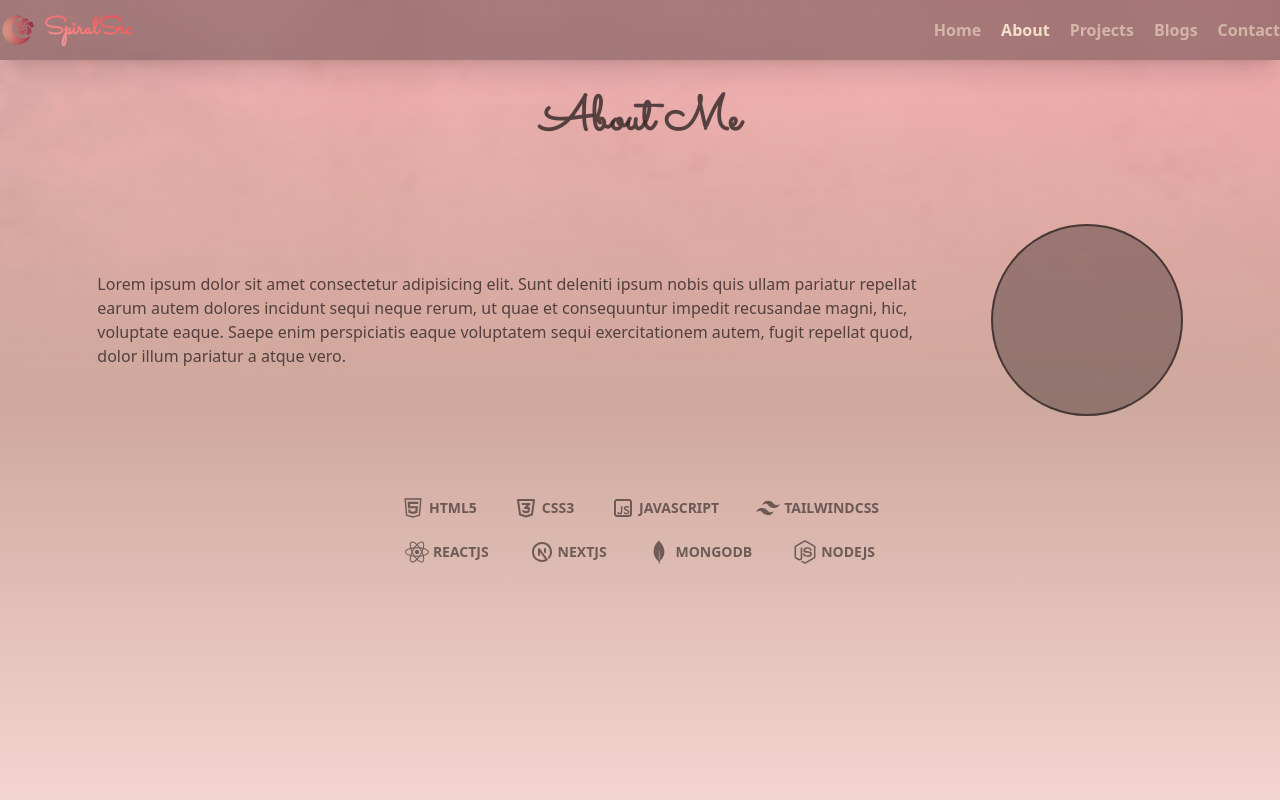
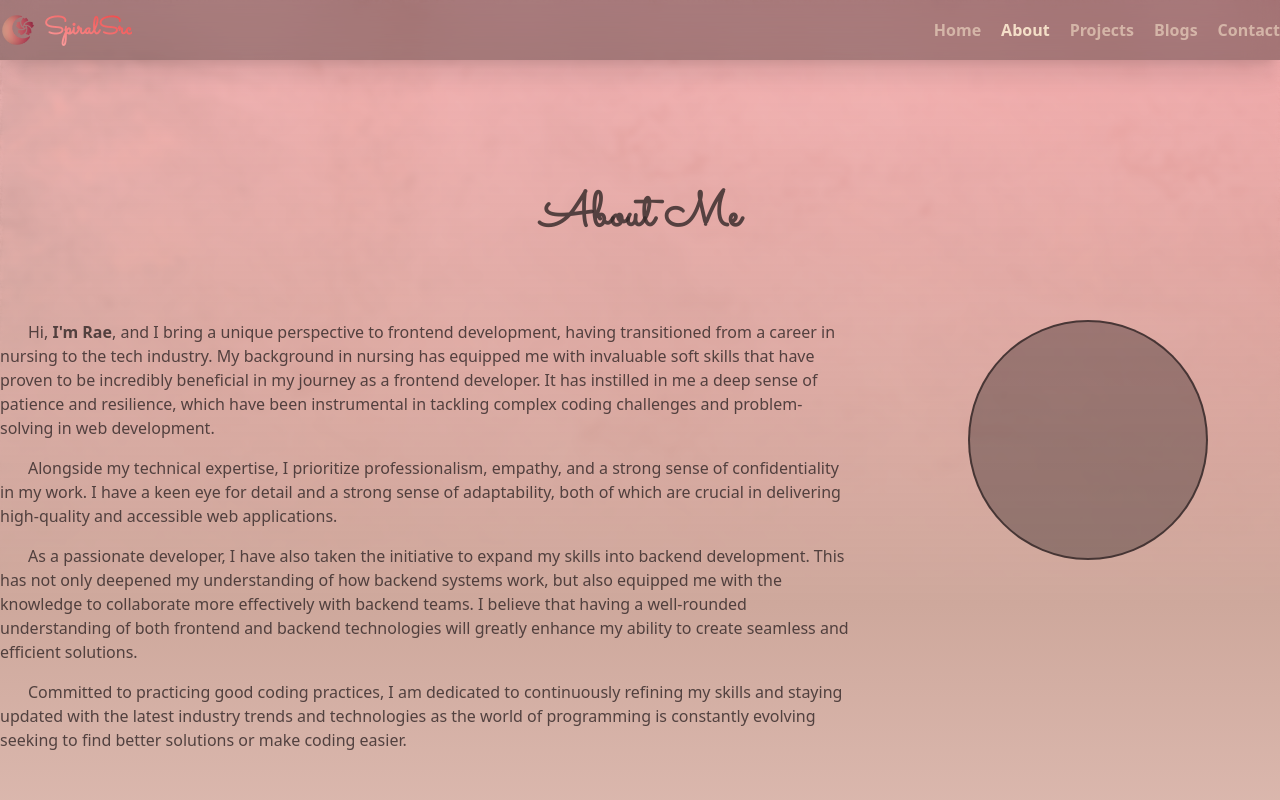
Before and after one commit to SpiralSrc/mynextportfolio, a Next.js app: page /about in a window 1280 px wide. Shown: the top 800 px of the page. Built offline with nearby package versions, Linux system fonts and the light colour scheme.

Commit message:
about me page, spacings in project intro

```diff
--- a/src/app/(pagesLayout)/about/page.tsx
+++ b/src/app/(pagesLayout)/about/page.tsx
@@ -5,9 +5,12 @@ export default function page() {
   return (
     <section>
       <div className="max-w-7xl mx-auto flex flex-col py-24 px-3 xl:px-0">
-        <h1 className="text-center font-sacramento font-bold text-5xl">About Me</h1>
+        <h1 className="text-center font-sacramento font-bold text-5xl mt-24">About Me</h1>
         <Me />
-        <Skills />
+        <div className="flex flex-col mt-20">
+          <p>Proficient in a wide range of technologies, including but not limited to:</p>
+          <Skills />
+        </div>
       </div>
     </section>
   );
--- a/src/app/(pagesLayout)/layout.tsx
+++ b/src/app/(pagesLayout)/layout.tsx
@@ -9,5 +9,5 @@ export const metadata: Metadata = {
 };
 
 export default function pagesLayout({ children }: { children: React.ReactNode }) {
-  return <div className="w-screen h-screen bg-section-gradient1">{children}</div>;
+  return <div className="w-screen bg-section-gradient1">{children}</div>;
 }
--- a/src/components/about/Me.tsx
+++ b/src/components/about/Me.tsx
@@ -1,14 +1,35 @@
 const Me = () => {
   return (
-    <div className="w-full flex flex-row flex-wrap-reverse justify-center items-center gap-10 mt-20">
+    <div className="w-full flex flex-col-reverse md:flex-row justify-center md:justify-between gap-10 mt-20">
       <div className="w-full md:w-4/6">
-        <p>
-          Lorem ipsum dolor sit amet consectetur adipisicing elit. Sunt deleniti ipsum nobis quis ullam pariatur repellat earum autem dolores incidunt
-          sequi neque rerum, ut quae et consequuntur impedit recusandae magni, hic, voluptate eaque. Saepe enim perspiciatis eaque voluptatem sequi
-          exercitationem autem, fugit repellat quod, dolor illum pariatur a atque vero.
-        </p>
+        <div className="flex flex-col gap-4">
+          <p className="indent-7">
+            Hi, <strong>I&apos;m Rae</strong>, and I bring a unique perspective to frontend development, having transitioned from a career in nursing
+            to the tech industry. My background in nursing has equipped me with invaluable soft skills that have proven to be incredibly beneficial in
+            my journey as a frontend developer. It has instilled in me a deep sense of patience and resilience, which have been instrumental in
+            tackling complex coding challenges and problem-solving in web development.
+          </p>
+          <p className="indent-7">
+            Alongside my technical expertise, I prioritize professionalism, empathy, and a strong sense of confidentiality in my work. I have a keen
+            eye for detail and a strong sense of adaptability, both of which are crucial in delivering high-quality and accessible web applications.
+          </p>
+
+          <p className="indent-7">
+            As a passionate developer, I have also taken the initiative to expand my skills into backend development. This has not only deepened my
+            understanding of how backend systems work, but also equipped me with the knowledge to collaborate more effectively with backend teams. I
+            believe that having a well-rounded understanding of both frontend and backend technologies will greatly enhance my ability to create
+            seamless and efficient solutions.
+          </p>
+          <p className="indent-7">
+            Committed to practicing good coding practices, I am dedicated to continuously refining my skills and staying updated with the latest
+            industry trends and technologies as the world of programming is constantly evolving seeking to find better solutions or make coding
+            easier.
+          </p>
+        </div>
       </div>
-      <div className="w-48 h-48 rounded-full overflow-hidden relative bg-primary/40 border-2 border-primary"></div>
+      <div className="md:w-[30%] flex justify-center">
+        <div className="w-60 h-60 rounded-full overflow-hidden relative bg-primary/40 border-2 border-primary"></div>
+      </div>
     </div>
   );
 };
--- a/src/components/about/Skills.tsx
+++ b/src/components/about/Skills.tsx
@@ -2,9 +2,9 @@ import { skillsData } from "@/lib/data/LinksData";
 
 const Skills = () => {
   return (
-    <div className="w-[40%] mx-auto flex flex-wrap justify-evenly items-center gap-5 mt-20">
+    <div className="w-[95%] md:w-[40%] mx-auto flex flex-wrap justify-evenly items-center gap-10 mt-10">
       {skillsData.map((skill, id) => (
-        <div key={id} className="flex flex-row gap-1 justify-center items-center opacity-80">
+        <div key={id} className="flex flex-row gap-10 justify-center items-center opacity-80">
           {<skill.icon className="text-2xl" />}
           <span className="uppercase text-sm font-semibold">{skill.name}</span>
         </div>
--- a/src/components/home/About.tsx
+++ b/src/components/home/About.tsx
@@ -11,23 +11,18 @@ const About = () => {
         <ImageOverlay />
       </div>
       <div className="max-w-7xl mx-auto h-full py-20 px-3 xl:px-0">
-        <div className="w-full h-full text-lg pt-7 indent-4 flex flex-col gap-5 px-6 md:px-14 border-2 border-primary/60 rounded-xl ">
-          <p>
-            I am a <strong>Front-end Developer</strong> based in the US, specialized in creating modern and responsive websites and landing pages. As
-            the world of programming is constantly evolving seeking to find better solutions or make coding easier, I myself is currently expanding my
-            knowledge by actively learning and exploring various frameworks to further enhance my development capabilities.
-          </p>
-          <p>
-            Committed to practicing good coding practices, I am dedicated to continuously refining my skills and staying updated with the latest
-            industry trends and technologies.
+        <div className="w-full h-full text-lg py-20 indent-4 flex flex-col my-10 gap-5 px-6 md:px-14 border-2 border-primary/60 rounded-xl ">
+          <p className="indent-7">
+            I am a <strong>Frontend Developer</strong> based in the US, specialized in creating modern and responsive websites. With a keen eye for
+            design and a deep understanding of user experience, I excel in creating visually stunning and functional web applications.
           </p>
 
           <div className="flex my-10 px-3 md:p-0">
             <Link
               href={"/about"}
-              className="bg-primary/90 text-[1.6vh] text-secondary flex rounded-full py-2 pl-2 pr-5 border border-primary btn-effect hover:text-primary hover:bg-primary/50 shadow-xl"
+              className="bg-primary/90 text-[1.6vh] text-secondary flex rounded-full py-3 pl-2 pr-5 border border-primary btn-effect hover:text-primary hover:bg-primary/50 shadow-xl"
             >
-              Read more...
+              More about me...
             </Link>
           </div>
         </div>
--- a/src/components/home/ProjectIntro.tsx
+++ b/src/components/home/ProjectIntro.tsx
@@ -2,9 +2,9 @@ import ProjectCard from "../projects/ProjectCard";
 
 const ProjectIntro = () => {
   return (
-    <section className="bg-primary/80 backdrop-blur-md">
+    <section className="bg-primary/80 backdrop-blur-md py-10">
       <div className="max-w-7xl mx-auto px-3 xl:px-0 py-20 text-secondary">
-        <h1 className="text-center text-5xl font-bold font-sacramento mb-20">Projects</h1>
+        <h1 className="text-center text-5xl font-bold font-sacramento mb-24">Projects</h1>
         <ProjectCard />
       </div>
     </section>
--- a/src/components/modals/NavModal.tsx
+++ b/src/components/modals/NavModal.tsx
@@ -18,7 +18,7 @@ const NavModal = ({ setNavModal }: any) => {
         onClick={() => setNavModal(false)}
       />
       <div
-        className="w-56 xxs:w-72 xs:w-80 h-full left-0 top-0 flex flex-col justify-between items-center slideFromLeft bg-section-gradient text-primary/50 font-semibold py-16"
+        className="w-56 xxs:w-72 xs:w-80 h-full left-0 top-0 flex flex-col justify-between items-center slideFromLeft bg-section-gradient1 text-primary/50 font-semibold py-16"
         onClick={(e) => e.stopPropagation()}
       >
         <div className="w-9 h-9">
--- a/src/components/projects/ProjectCard.tsx
+++ b/src/components/projects/ProjectCard.tsx
@@ -3,11 +3,14 @@ import Image from "next/image";
 
 const ProjectCard = () => {
   return (
-    <div className="w-full grid grid-cols-1 md:grid-cols-2 xl:grid-cols-3 px-2 xl:px-0 gap-10">
+    <div className="w-full flex flex-row flex-wrap justify-evenly px-2 xl:px-0 gap-10">
       {projectsData.map((item, id) => (
-        <article key={id} className=" relative rounded-xl overflow-hidden shadow-md group hover:shadow-xl hover:smooth-effect bg-primary/20">
-          <div className="w-full h-80 relative ">
-            <Image src={item.banner} alt={item.name} fill className="object-cover md:object-top scale-110 group-hover:scale-105 btn-effect" />
+        <article
+          key={id}
+          className="w-[500px] md:w-[600px] h-72 md:h-[350px] lg:h-96 relative rounded-xl overflow-hidden shadow-md group hover:shadow-xl hover:smooth-effect bg-primary/20"
+        >
+          <div className="w-full h-full relative ">
+            <Image src={item.banner} alt={item.name} fill className="object-cover  md:object-top scale-110 group-hover:scale-105 btn-effect" />
             <div className="w-full h-full absolute top-0 left-0 z-10 scale-110 group-hover:scale-105 shadow-over-inset-sm group-hover:shadow-none group-hover:btn-effect" />
           </div>
           <div className="absolute w-full bottom-0 left-0 px-2 py-5 bg-primary/20 backdrop-blur-sm text-secondary opacity-0 group-hover:opacity-100 group-hover:smooth-effect">
--- a/src/lib/data/LinksData.ts
+++ b/src/lib/data/LinksData.ts
@@ -2,7 +2,7 @@ import { AiOutlineHtml5 } from "react-icons/ai";
 import { TbBrandCss3, TbBrandNextjs } from "react-icons/tb";
 import { RiJavascriptLine } from "react-icons/ri";
 import { FaReact } from "react-icons/fa";
-import { SiTailwindcss, SiMongodb } from "react-icons/si";
+import { SiTailwindcss, SiMongodb, SiPrisma, SiMongoose } from "react-icons/si";
 import { FaNodeJs } from "react-icons/fa6";
 
 // socials icons
@@ -33,6 +33,14 @@ export const navLinks = [
 
 export const skillsData = [
   {
+    name: "ReactJs",
+    icon: FaReact,
+  },
+  {
+    name: "NextJs",
+    icon: TbBrandNextjs,
+  },
+  {
     name: "HTML5",
     icon: AiOutlineHtml5,
   },
@@ -49,21 +57,20 @@ export const skillsData = [
     icon: SiTailwindcss,
   },
   {
-    name: "ReactJs",
-    icon: FaReact,
-  },
-  {
-    name: "NextJs",
-    icon: TbBrandNextjs,
-  },
-
-  {
     name: "MongoDb",
     icon: SiMongodb,
   },
   {
     name: "NodeJs",
     icon: FaNodeJs,
+  },
+  {
+    name: "Prisma ORM",
+    icon: SiPrisma,
+  },
+  {
+    name: "Mongoose",
+    icon: SiMongoose,
   },
 ];
 
```
